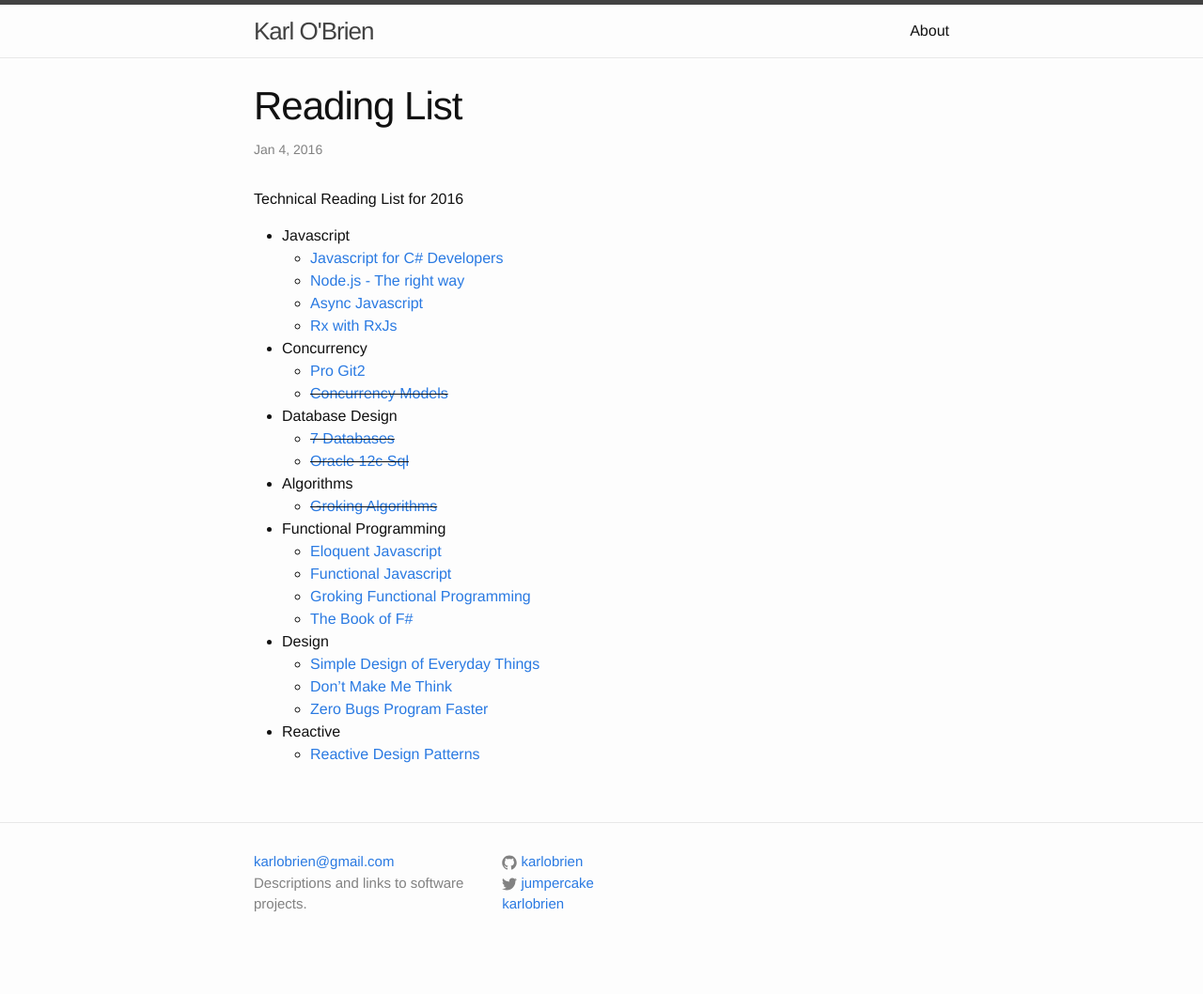
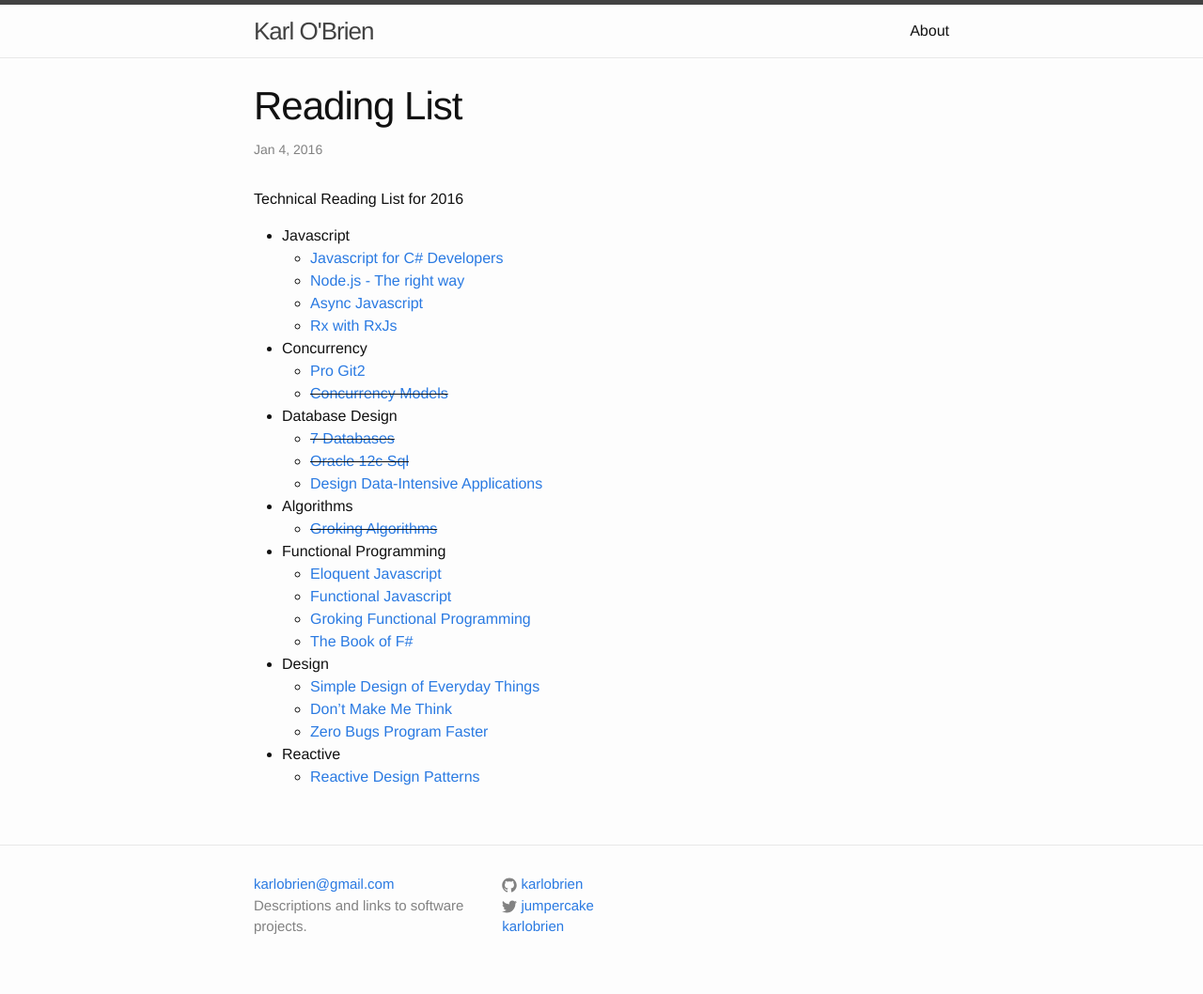
Before and after one commit to karlobrien/karlobrien.github.com, a Jekyll site: the page built from _posts/2016-01-03-Reading-List.markdown, in a window 1280 px wide. Shown: the whole page at 94% size. Built offline with Jekyll 4.4.1, drawn with Linux system fonts in a browser that asks for light colours; before the commit the page ends 1034 px from its top, so only the background shows below that.

Commit message:
new book added

```diff
--- a/_posts/2016-01-03-Reading-List.markdown
+++ b/_posts/2016-01-03-Reading-List.markdown
@@ -17,6 +17,7 @@
 * Database Design
   * <del>[7 Databases](https://pragprog.com/book/rwdata/seven-databases-in-seven-weeks)</del>
   * <del>[Oracle 12c Sql](http://www.amazon.com/Oracle-Database-12c-Jason-Price/dp/0071799354)</del>
+  * [Design Data-Intensive Applications](http://dataintensive.net)
 * Algorithms
   * <del>[Groking Algorithms](https://www.manning.com/books/grokking-algorithms)</del>
 * Functional Programming
```
